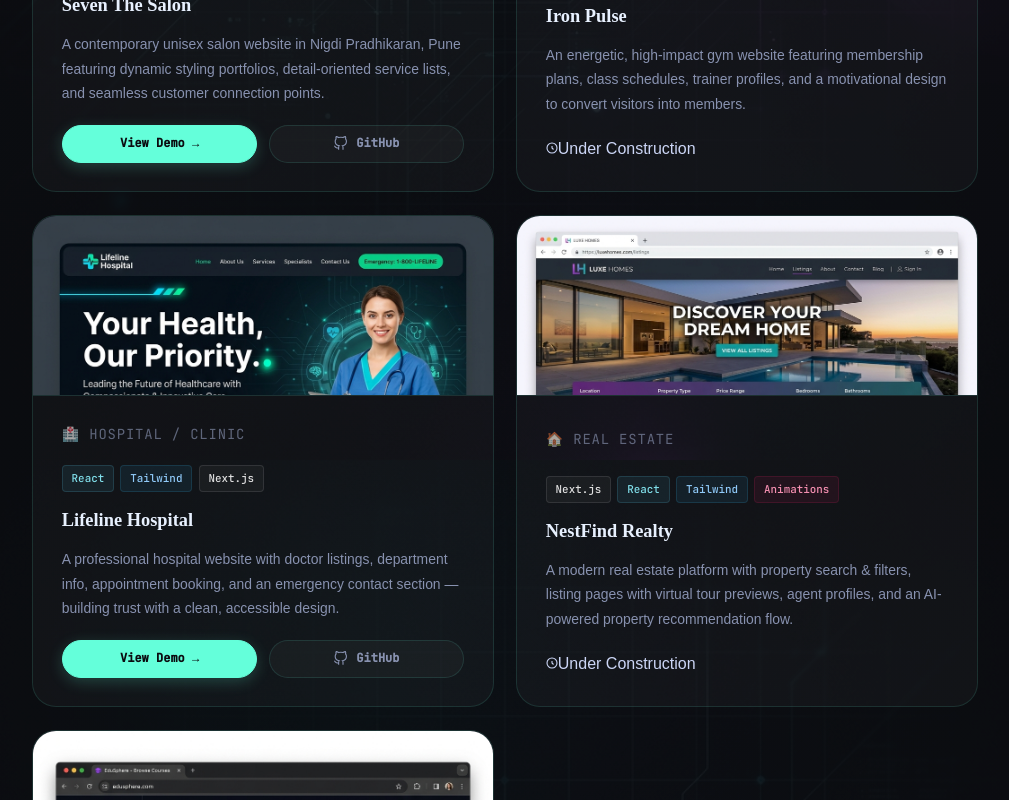
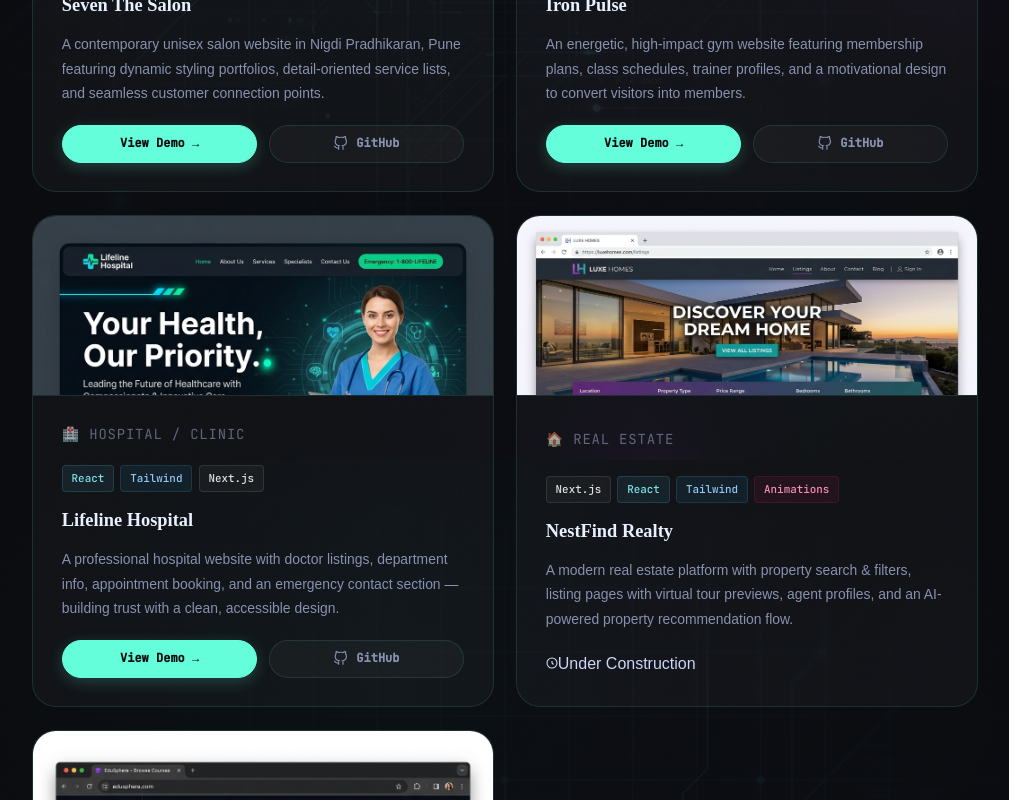
Before and after one commit to mrunali-hatzade/mrunali-portfolio, a Next.js app: page / in a window 1280 px wide. Shown: the part 4660-5460 px from the top of the page, without its empty margins (135-1144 px from the left). Built offline with nearby package versions, Linux system fonts and the light colour scheme.

Commit message:
project order updated

```diff
--- a/src/app/api/chat/route.js
+++ b/src/app/api/chat/route.js
@@ -30,7 +30,7 @@ Here is all the correct and official information about Mrunali Hatzade:
   * JS Salon Akurdi (Premium unisex hair salon website in Akurdi, Pune with stylist profiles, services menu, galleries. Demo: https://js-salon-akurdi.vercel.app/, GitHub: https://github.com/mrunali-hatzade/JS-salon-akurdi)
   * Club 36 Cafe (Vibrant cafe website built with Next.js, React, Tailwind, and animations, featuring a digital menu, location info, and customer outreach. Demo: https://club-36-cafe-bhandara.vercel.app/, GitHub: https://github.com/mrunali-hatzade/club-36-cafe-bhandara)
   * Seven The Salon (Contemporary unisex salon website in Nigdi Pradhikaran, Pune featuring styling portfolios, service lists, contact. Demo: https://seventhesalon.vercel.app/, GitHub: https://github.com/mrunali-hatzade/seventhesalon)
-  * Iron Pulse (Gym website with membership plans, class schedules. Demo: https://iron-pulse-demo.vercel.app, GitHub: https://github.com/mrunali-hatzade/Iron-Pulse)
+  * Iron Pulse (Gym website with membership plans, class schedules. Demo: https://gym-xi-sand.vercel.app/, GitHub: https://github.com/mrunali-hatzade/gym)
   * Lifeline Hospital (Hospital portal with doctor listings, appointments. Demo: https://hospital-seven-orpin.vercel.app/, GitHub: https://github.com/mrunali-hatzade/hospital)
 - Professional Experience:
   * Java Full Stack Developer Intern (Bangalore, remote, Nov 25 - Jan 26) - Developed task management backend with Java/Spring Boot/Spring Security/JWT/MySQL.
@@ -44,7 +44,7 @@ Here is all the correct and official information about Mrunali Hatzade:
 - Education:
   * B.E. in Electronics & Telecommunication Engineering (ENTC) (2021-2025) at Dr. D.Y. Patil Institute of Engineering, Management and Research (DYPIEMR), Akurdi, Pune.
   * HSC (2020-2021) at Lal Bahadur Shastri Jr. College, Bhandara.
-  * SSC (2018-2019) at Jaycees Convent School, Bhandara.
+  * SSC (2018-2019) at Jaycees Convent School, Bhandara (Demo/Website: https://jaycees-convent.vercel.app/, GitHub: https://github.com/mrunali-hatzade/jaycees-convent)
 - Certifications:
   * Oracle Cloud Infrastructure 2025 AI Foundations Associate (Certificate: https://drive.google.com/file/d/1PF7hd8L3kjDin6y7KCC4eBeH-7F67jP_/view?usp=sharing)
   * Full Stack Java Dev (Certificate: https://drive.google.com/file/d/1ZhR5oCYT_xZ86VUFdkF5ktDpXhrX6COH/view?usp=sharing)
@@ -110,7 +110,7 @@ function getLocalFallbackResponse(text) {
            "• <strong><a href='#projects' class='chat-link'>Seven The Salon</a></strong> (Salon Website)<br/>" +
            "  &nbsp;&nbsp;🔗 <a href='https://seventhesalon.vercel.app/' target='_blank' rel='noopener noreferrer' class='chat-link'>Live Demo</a> &nbsp;|&nbsp; 💻 <a href='https://github.com/mrunali-hatzade/seventhesalon' target='_blank' rel='noopener noreferrer' class='chat-link'>GitHub</a><br/><br/>" +
            "• <strong><a href='#projects' class='chat-link'>Iron Pulse</a></strong> (Fitness/Gym Website)<br/>" +
-           "  &nbsp;&nbsp;🔗 <a href='https://iron-pulse-demo.vercel.app' target='_blank' rel='noopener noreferrer' class='chat-link'>Live Demo</a> &nbsp;|&nbsp; 💻 <a href='https://github.com/mrunali-hatzade/Iron-Pulse' target='_blank' rel='noopener noreferrer' class='chat-link'>GitHub</a><br/><br/>" +
+           "  &nbsp;&nbsp;🔗 <a href='https://gym-xi-sand.vercel.app/' target='_blank' rel='noopener noreferrer' class='chat-link'>Live Demo</a> &nbsp;|&nbsp; 💻 <a href='https://github.com/mrunali-hatzade/gym' target='_blank' rel='noopener noreferrer' class='chat-link'>GitHub</a><br/><br/>" +
            "• <strong><a href='#projects' class='chat-link'>Lifeline Hospital</a></strong> (Medical/Hospital Portal)<br/>" +
            "  &nbsp;&nbsp;🔗 <a href='https://hospital-seven-orpin.vercel.app/' target='_blank' rel='noopener noreferrer' class='chat-link'>Live Demo</a> &nbsp;|&nbsp; 💻 <a href='https://github.com/mrunali-hatzade/hospital' target='_blank' rel='noopener noreferrer' class='chat-link'>GitHub</a><br/><br/>" +
            "Click on any project name to view it on the page, or click the links to check them out directly!";
@@ -135,7 +135,7 @@ function getLocalFallbackResponse(text) {
            "• 🏫 <strong>HSC (Higher Secondary Education)</strong> (2020–2021)<br/>" +
            "  &nbsp;&nbsp;Lal Bahadur Shastri Jr. College, Bhandara<br/><br/>" +
            "• 🏫 <strong>SSC (Secondary School Education)</strong> (2018–2019)<br/>" +
-           "  &nbsp;&nbsp;Jaycees Convent School, Bhandara<br/><br/>" +
+           "  &nbsp;&nbsp;<a href='https://jaycees-convent.vercel.app/' target='_blank' rel='noopener noreferrer' class='chat-link'>Jaycees Convent School, Bhandara</a> &nbsp;|&nbsp; 💻 <a href='https://github.com/mrunali-hatzade/jaycees-convent' target='_blank' rel='noopener noreferrer' class='chat-link'>GitHub</a><br/><br/>" +
            "You can click on the links to scroll directly to the <strong><a href='#education' class='chat-link'>Education</a></strong> section!";
   }
 
--- a/src/app/globals.css
+++ b/src/app/globals.css
@@ -1142,6 +1142,46 @@ section { padding: 6rem 6%; max-width: 1100px; margin: 0 auto; }
 .edu-degree { font-weight: 500; font-size: 0.96rem; color: var(--white); }
 .edu-school { font-size: 0.85rem; color: var(--muted); margin-top: 0.2rem; }
 .edu-year { font-family: 'JetBrains Mono', monospace; font-size: 0.78rem; color: var(--accent); white-space: nowrap; }
+.edu-links {
+  display: flex;
+  gap: 1rem;
+  margin-top: 0.6rem;
+}
+.edu-link {
+  font-family: 'JetBrains Mono', monospace;
+  font-size: 0.74rem;
+  color: var(--accent);
+  text-decoration: none;
+  display: inline-flex;
+  align-items: center;
+  gap: 0.35rem;
+  transition: opacity 0.2s, transform 0.2s;
+}
+.edu-link:hover {
+  opacity: 0.85;
+  transform: translateY(-1px);
+}
+.edu-link-github {
+  font-family: 'JetBrains Mono', monospace;
+  font-size: 0.74rem;
+  color: var(--muted);
+  text-decoration: none;
+  display: inline-flex;
+  align-items: center;
+  gap: 0.35rem;
+  transition: color 0.2s, transform 0.2s;
+}
+.edu-link-github:hover {
+  color: var(--accent);
+  transform: translateY(-1px);
+}
+.edu-link svg, .edu-link-github svg {
+  width: 12px;
+  height: 12px;
+  stroke: currentColor;
+  fill: none;
+}
+
 
 /* ── CERTIFICATIONS (compact) ── */
 .certs-compact-section { padding-top: 3rem; padding-bottom: 2rem; }
--- a/src/app/page.js
+++ b/src/app/page.js
@@ -853,7 +853,7 @@ export default function Home() {
     {
       id: 'iron-pulse',
       category: 'gym',
-      status: 'wip',
+      status: 'live',
       title: 'Iron Pulse',
       description: 'An energetic, high-impact gym website featuring membership plans, class schedules, trainer profiles, and a motivational design to convert visitors into members.',
       tech: [
@@ -864,8 +864,10 @@ export default function Home() {
       thumb: '/iron-pulse-thumb.png',
       thumbAlt: 'Iron Pulse Website Preview',
       headerClass: 'project-header-gym',
-      liveUrl: null,
-      githubUrl: null,
+      liveUrl: 'https://gym-xi-sand.vercel.app/',
+      githubUrl: 'https://github.com/mrunali-hatzade/gym',
+      liveId: 'gym-live',
+      githubId: 'gym-github',
     },
     {
       id: 'lifeline-hospital',
@@ -1605,6 +1607,16 @@ export default function Home() {
             <div>
               <p className="edu-degree">Secondary School Education (SSC)</p>
               <p className="edu-school">Jaycees Convent School, Bhandara</p>
+              <div className="edu-links">
+                <a href="https://jaycees-convent.vercel.app/" target="_blank" rel="noopener noreferrer" className="edu-link">
+                  <svg viewBox="0 0 24 24"><path d="M18 13v6a2 2 0 01-2 2H5a2 2 0 01-2-2V8a2 2 0 012-2h6"/><polyline points="15,3 21,3 21,9"/><line x1="10" y1="14" x2="21" y2="3"/></svg>
+                  Website
+                </a>
+                <a href="https://github.com/mrunali-hatzade/jaycees-convent" target="_blank" rel="noopener noreferrer" className="edu-link-github">
+                  <svg viewBox="0 0 24 24"><path d="M9 19c-5 1.5-5-2.5-7-3m14 6v-3.87a3.37 3.37 0 00-.94-2.61c3.14-.35 6.44-1.54 6.44-7A5.44 5.44 0 0020 4.77 5.07 5.07 0 0019.91 1S18.73.65 16 2.48a13.38 13.38 0 00-7 0C6.27.65 5.09 1 5.09 1A5.07 5.07 0 005 4.77a5.44 5.44 0 00-1.5 3.78c0 5.42 3.3 6.61 6.44 7A3.37 3.37 0 009 18.13V22"/></svg>
+                  GitHub
+                </a>
+              </div>
             </div>
             <span className="edu-year">2018 – 2019</span>
           </div>
```
